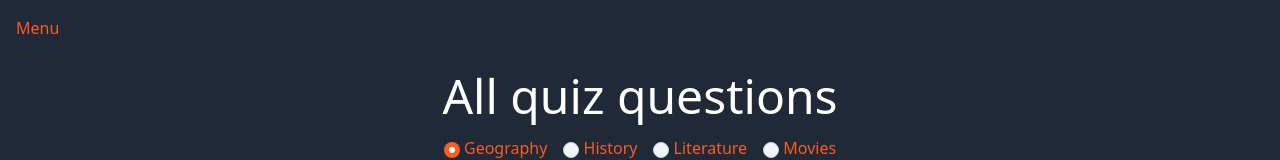
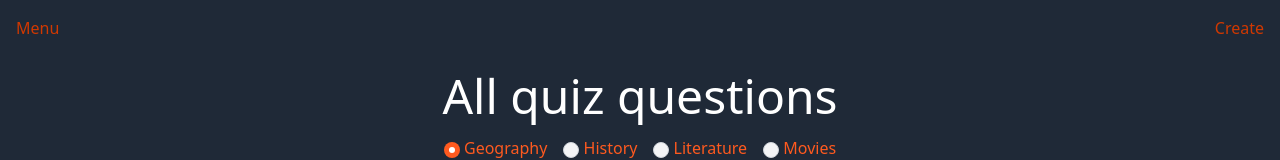
Before and after one commit to KrisztinaBrczan/Quiz_app, a React (Vite) app: page /all-quiz-questions in a window 1280 px wide. Shown: the top 160 px of the page. Built offline with nearby package versions, Linux system fonts and the light colour scheme; no server answers; the database is empty.

Commit message:
add create link to header component

```diff
--- a/src/Components/Header.jsx
+++ b/src/Components/Header.jsx
@@ -1,12 +1,15 @@
 import { Link, useNavigate } from "react-router-dom";
 
-export default function Header() {
+export default function Header({ isAllQuestionPage }) {
   const navigate = useNavigate();
   return (
     <>
-      <div className="text-orange-500 hover:text-orange-600 flex items-center h-14 mx-4">
+      <div className="text-orange-500 hover:text-orange-600 flex justify-between items-center h-14 px-4 w-full">
         <Link onClick={(e) => navigate("/")}>
           <span>Menu</span>
+        </Link>
+        <Link to={"/create-quiz"}>
+          {isAllQuestionPage ? <span>Create</span> : ""}
         </Link>
       </div>
     </>
--- a/src/routes/AllQuizQuestions.jsx
+++ b/src/routes/AllQuizQuestions.jsx
@@ -136,7 +136,7 @@ export default function AllQuizQuestions() {
 
   return (
     <>
-      <Header />
+      <Header isAllQuestionPage={true} />
       <div className="flex justify-center">
         <h1
           className="flex flex-col space-y-4 text-5xl text-center"
```
